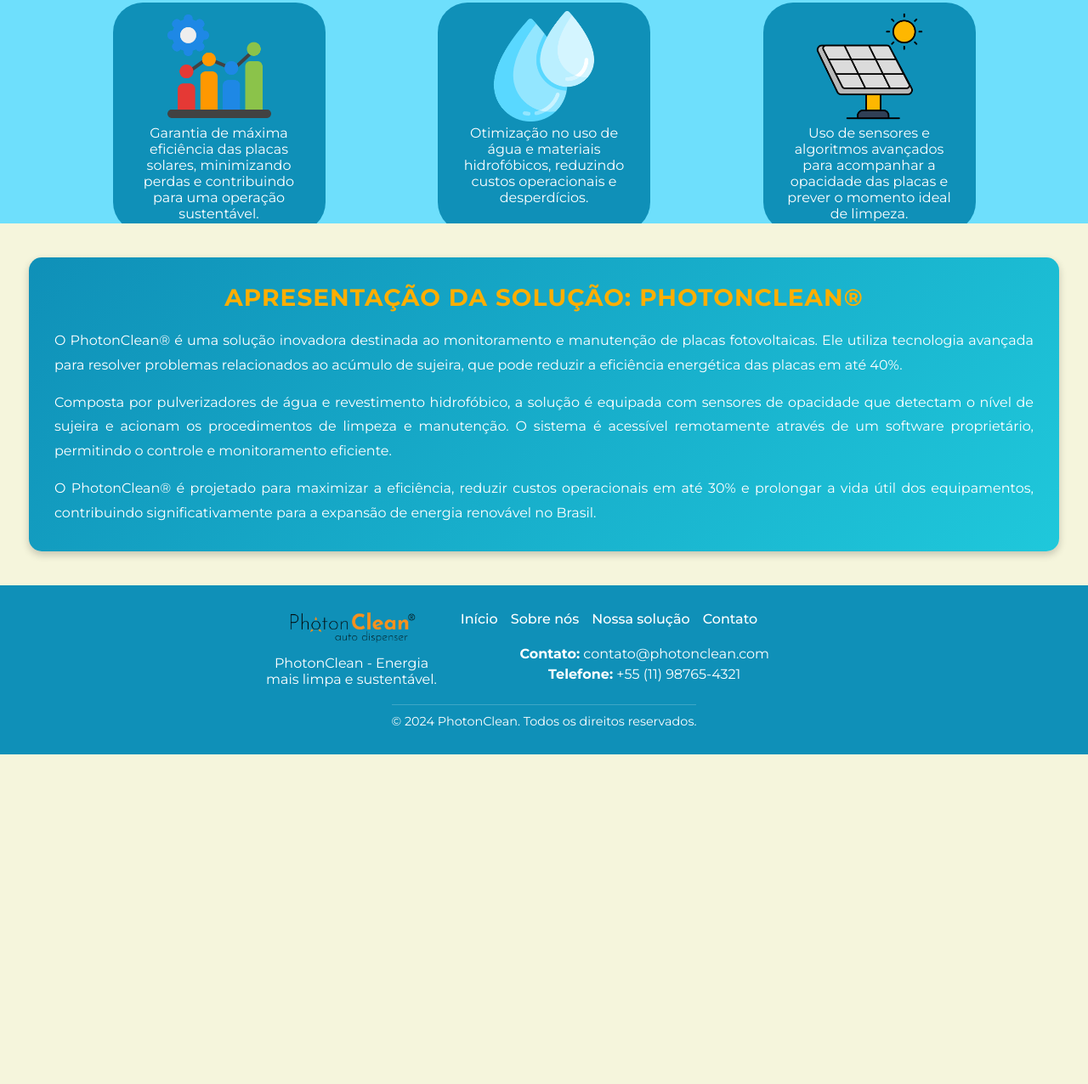
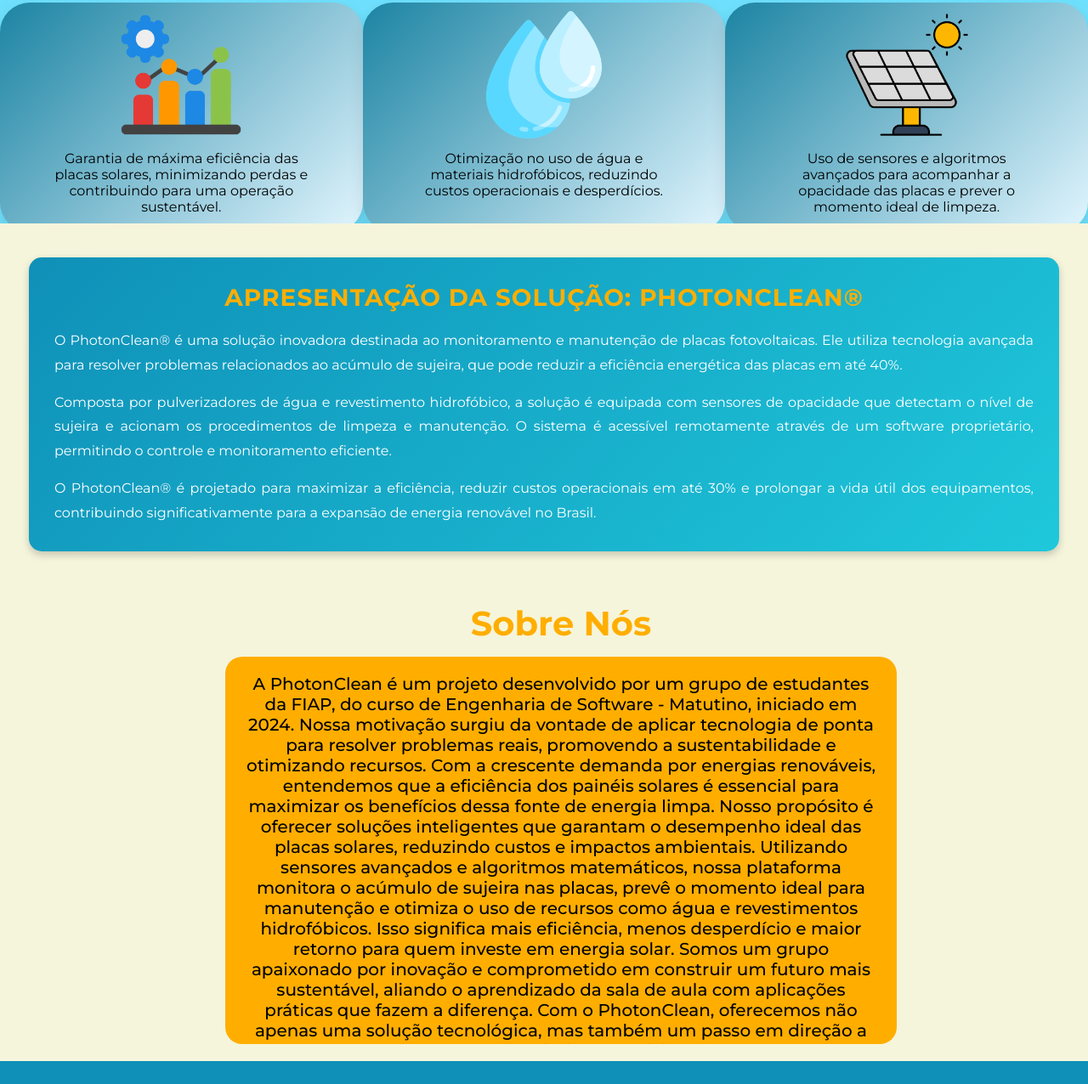
Before and after one commit to Vlevisky/Gs-PhotonClean, a plain HTML site: page Page/page.html in a window 1280 px wide. Shown: the part 1465-2741 px from the top of the page at 85% size. Before the commit the page ends 2353 px from the top, so only its background shows below. Drawn offline with Linux system fonts and the light colour scheme; a web font is replaced by a local one.

Commit message:
fix major bugs & feature; sobre nós

```diff
--- a/Page/contato/style.css
+++ b/Page/contato/style.css
@@ -77,6 +77,10 @@ h1 {
 .form-group {
     margin-bottom: 20px;
     text-align: left;
+}
+
+.navtop img{
+    cursor: pointer;
 }
 
 label {
--- a/Page/page.html
+++ b/Page/page.html
@@ -3,8 +3,10 @@
 <head>
     <meta charset="UTF-8">
     <meta name="viewport" content="width=device-width, initial-scale=1.0">
-    <title>Document</title>
+    <title>Photon Clean</title>
     <link rel="stylesheet" href="style.css">
+
+
 </head>
 <body>
     <div class="wrapper">
@@ -16,11 +18,11 @@
                 <div class="nav right">
                     <a href="#">Início</a>
                     <p>|</p>
-                    <a href="#">Sobre nós</a>
+                    <a href="#sobrenos">Sobre nós</a>
                     <p>|</p>
-                    <a href="#">Nossa solução</a>
+                    <a href="#solucao">Nossa solução</a>
                     <p>|</p>
-                    <a href="/Page/contato/contato.html">Contato</a>
+                    <a class="Contact-button" href="/Page/contato/contato.html">Contato</a>
                 </div>
             </div>
             <div class="top-text">
@@ -39,8 +41,8 @@
                     <p>Por que a Photon<span class="hightlight-text">Clean</span></p>
                 </div>
 
-                <div class="right-bellow-down">
-                <p>O PhotonClean é uma solução eficiente para
+                <div  class="right-bellow-down">
+                <p >O PhotonClean é uma solução eficiente para
                     sistemas de energia solar, garantindo a limpeza das placas fotovoltaicas no momento ideal. Isso mantém sua eficiência energética alta, reduzindo perdas causadas pelo acúmulo de sujeira.
                     Além disso, o sistema otimiza recursos como água e materiais hidrofóbicos, promovendo economia e sustentabilidade. Sua abordagem preditiva reduz custos operacionais e o impacto ambiental, tornando a manutenção mais prática e eficiente.
                     Com tecnologia avançada, o PhotonClean assegura máxima performance dos sistemas fotovoltaicos, contribuindo para a transição energética com menor custo e maior sustentabilidade.</p>
@@ -72,7 +74,7 @@
 
         </div>
 
-        <div class="container">
+        <div id="solucao" class="container">
 
             <div class="t-top">
                 <img src="/Images/painel-solar.png" alt="">
@@ -83,7 +85,7 @@
         </div>
 
     </div>
-    <div class="solution-intro">
+    <div  class="solution-intro">
         <h2>Apresentação da Solução: PhotonClean®</h2>
         <p>
           O PhotonClean® é uma solução inovadora destinada ao monitoramento e manutenção de placas fotovoltaicas.
@@ -102,6 +104,23 @@
       </div>
 
 
+    <div class="sobrenos">
+
+        <div class="text-up">
+            <h1>Sobre Nós</h1>
+        </div>
+        <div id="sobrenos" class="sobrenos-text">
+            <p>A PhotonClean é um projeto desenvolvido por um grupo de estudantes da FIAP, do curso de Engenharia de Software - Matutino, iniciado em 2024. Nossa motivação surgiu da vontade de aplicar tecnologia de ponta para resolver problemas reais, promovendo a sustentabilidade e otimizando recursos.
+
+                Com a crescente demanda por energias renováveis, entendemos que a eficiência dos painéis solares é essencial para maximizar os benefícios dessa fonte de energia limpa. Nosso propósito é oferecer soluções inteligentes que garantam o desempenho ideal das placas solares, reduzindo custos e impactos ambientais.
+
+                Utilizando sensores avançados e algoritmos matemáticos, nossa plataforma monitora o acúmulo de sujeira nas placas, prevê o momento ideal para manutenção e otimiza o uso de recursos como água e revestimentos hidrofóbicos. Isso significa mais eficiência, menos desperdício e maior retorno para quem investe em energia solar.
+
+                Somos um grupo apaixonado por inovação e comprometido em construir um futuro mais sustentável, aliando o aprendizado da sala de aula com aplicações práticas que fazem a diferença. Com o PhotonClean, oferecemos não apenas uma solução tecnológica, mas também um passo em direção a um mundo mais limpo e eficiente.
+            </p>
+        </div>
+
+    </div>
     <footer class="footer">
         <div class="footer-content">
             <div class="footer-left">
@@ -110,12 +129,7 @@
             </div>
 
             <div class="footer-right">
-                <nav class="footer-nav">
-                    <a href="../Page/page.html">Início</a>
-                    <a href="#">Sobre nós</a>
-                    <a href="#">Nossa solução</a>
-                    <a href="../contato/Contato.html">Contato</a>
-                </nav>
+
                 <div class="footer-contact">
                     <p><strong>Contato:</strong> contato@photonclean.com</p>
                     <p><strong>Telefone:</strong> +55 (11) 98765-4321</p>
--- a/Page/style.css
+++ b/Page/style.css
@@ -43,6 +43,13 @@ body {
     position: relative;
     gap:100px;
 }
+.navtop a:hover{
+    transition: all 0.2s ease;
+    background-color: #FFAE00;
+    padding: 5px;
+    border-radius: 20px;
+
+}
 
 .navtop > div {
     flex-shrink:0;
@@ -71,6 +78,30 @@ body {
     text-decoration-thickness: 2px;
 }
 
+.container {
+    background: linear-gradient(135deg, #1c84a3, #e1f5fe);
+    padding: 30px;
+    border-radius: 10px;
+    box-shadow: 0 10px 20px rgba(0, 0, 0, 0.1);
+
+    max-width: 500px;
+    text-align: center;
+
+    margin-bottom: 40px;
+    flex-grow: 1;
+}
+input, textarea {
+    width: 100%;
+    padding: 12px;
+    border: 2px solid #00796b;
+    border-radius: 8px;
+    font-size: 1rem;
+    background-color: #ffffff;
+    transition: border-color 0.3s ease, box-shadow 0.3s ease;
+}
+html{
+    scroll-behavior: smooth;
+}
 .top-text {
     font-size: 5rem;
     font-weight: 450;
@@ -115,8 +146,8 @@ body {
     justify-content: center;
     padding: 50px;
 
+}
 
-}
 
 .left-bellow img{
     width: 550px;
@@ -182,8 +213,8 @@ body {
 
 
 .container img{
-    width: 130px;
-    height: 130px;
+    width: 150px;
+    height: 150px;
 
 }
 .perks{
@@ -204,8 +235,9 @@ body {
 
 .container p{
     text-align: center;
-    width: 200px;
-    color: white ;
+    width: 300px;
+    padding: 10px;
+    color: rgb(0, 0, 0) ;
 }
 
 /*.space{
@@ -240,6 +272,7 @@ body {
     max-width: 300px;
 }
 
+
 .footer-left img {
     width: 150px;
     margin-bottom: 10px;
@@ -272,6 +305,33 @@ body {
 .footer-contact p {
     margin: 0;
     line-height: 1.5;
+}
+.sobrenos{
+    height: 65vh;
+    width: 100vw;;
+    padding: 20px;
+    display: flex;
+    flex-direction: column;
+    gap:20px;
+    text-align: center;
+    align-items: center;
+
+}
+.sobrenos-text{
+    background-color: #FFAE00;
+    padding: 20px;
+    color: black;
+    font-weight: 500;
+
+    border-radius: 20px;
+}
+.sobrenos p{
+    font-size: 20px;
+    width: 750px;
+}
+.sobrenos h1{
+    color: #FFAE00;
+    font-size: 40px;
 }
 
 .footer-bottom {
```
Also changed, not shown: Login/index.html (+1 -1 lines), Page/contato/contato.html (+5 -10 lines).
